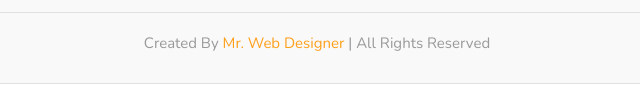
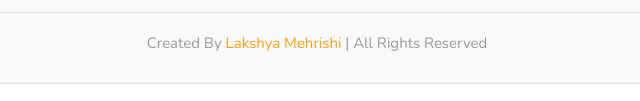
Before and after one commit to LuckyBoy03/Shoes-ecommerce-website, a plain HTML site: page index.html in a window 1280 px wide. Shown: the part 4202-4303 px from the top of the page, 323-963 px from the left. Drawn offline with nearby package versions, Linux system fonts and the light colour scheme.

Commit message:
Update index.html

```diff
--- a/index.html
+++ b/index.html
@@ -464,7 +464,7 @@
             <a href="#">linkedin</a>
         </div>
 
-        <div class="credit">created by <span> mr. web designer </span> | all rights reserved</div>
+        <div class="credit">created by <span> Lakshya Mehrishi </span> | all rights reserved</div>
 
     </div>
 
```
